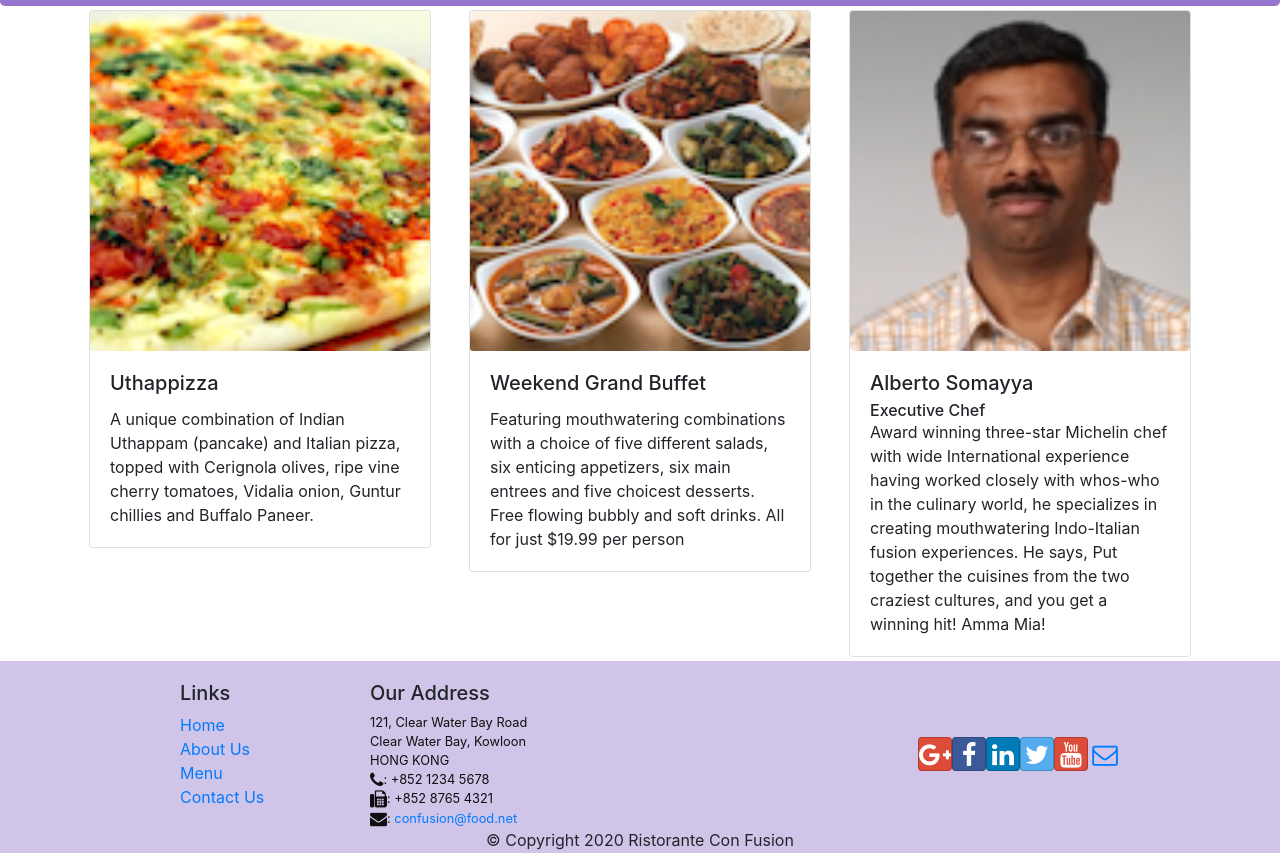
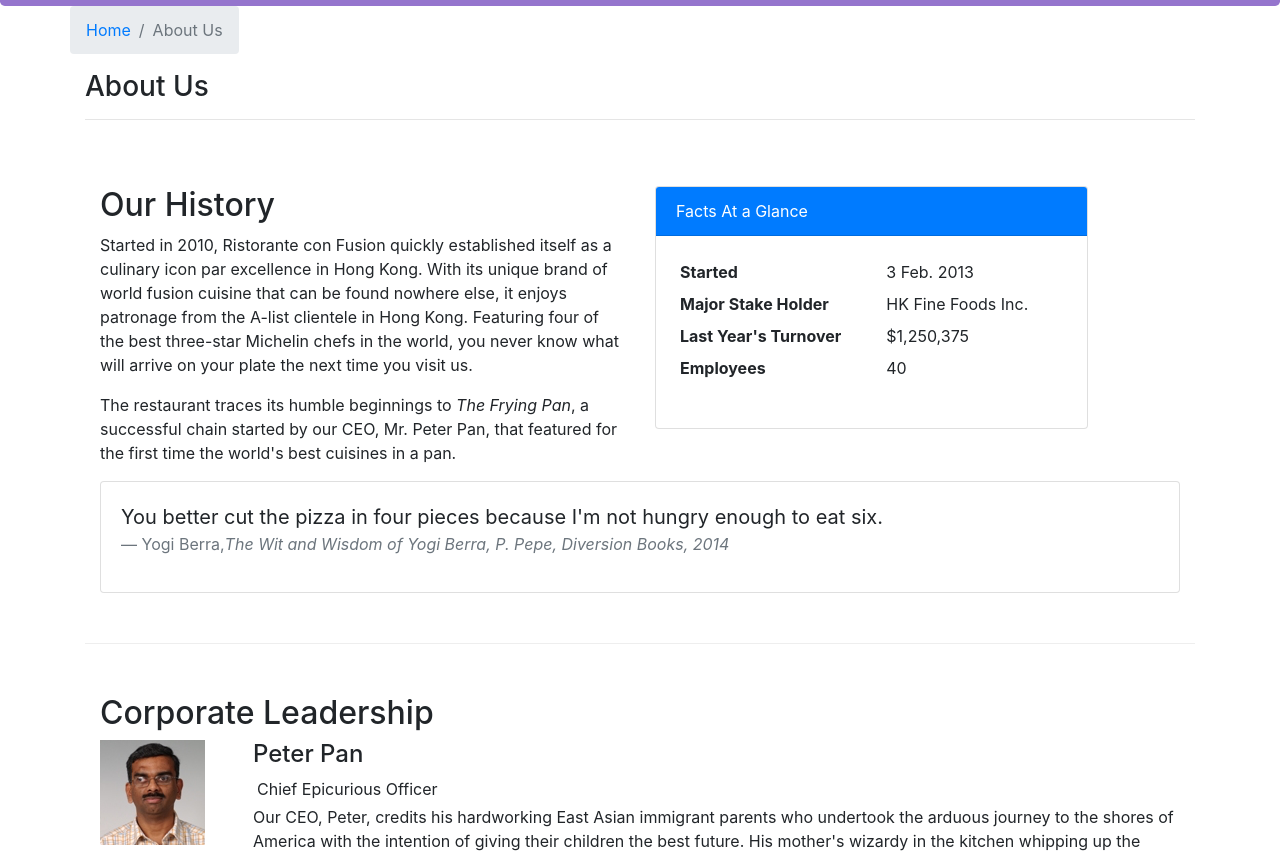
Before and after one commit to salvarecuero/confusion-react-app, a React (Create React App) app: page /aboutus in a window 1280 px wide. Before the commit this address led to /home. Shown: the part 336-1189 px from the top of the page. Built offline with nearby package versions, Linux system fonts and the light colour scheme.

Commit message:
Single Page Applications Part 2

```diff
--- /dev/null
+++ b/src/components/AboutComponent.js
@@ -0,0 +1,87 @@
+import React from 'react';
+import { Breadcrumb, BreadcrumbItem, Card, CardBody, CardHeader, Media } from 'reactstrap';
+import { Link } from 'react-router-dom';
+
+function About(props) {
+    return(
+        <div className="container">
+            <div className="row">
+                <Breadcrumb>
+                    <BreadcrumbItem><Link to="/home">Home</Link></BreadcrumbItem>
+                    <BreadcrumbItem active>About Us</BreadcrumbItem>
+                </Breadcrumb>
+                <div className="col-12">
+                    <h3>About Us</h3>
+                    <hr />
+                </div>
+            </div>
+            <div className="row row-content">
+                <div className="col-12 col-md-6">
+                    <h2>Our History</h2>
+                    <p>Started in 2010, Ristorante con Fusion quickly established itself as a culinary icon par excellence in Hong Kong. With its unique brand of world fusion cuisine that can be found nowhere else, it enjoys patronage from the A-list clientele in Hong Kong.  Featuring four of the best three-star Michelin chefs in the world, you never know what will arrive on your plate the next time you visit us.</p>
+                    <p>The restaurant traces its humble beginnings to <em>The Frying Pan</em>, a successful chain started by our CEO, Mr. Peter Pan, that featured for the first time the world's best cuisines in a pan.</p>
+                </div>
+                <div className="col-12 col-md-5">
+                    <Card>
+                        <CardHeader className="bg-primary text-white">Facts At a Glance</CardHeader>
+                        <CardBody>
+                            <dl className="row p-1">
+                                <dt className="col-6">Started</dt>
+                                <dd className="col-6">3 Feb. 2013</dd>
+                                <dt className="col-6">Major Stake Holder</dt>
+                                <dd className="col-6">HK Fine Foods Inc.</dd>
+                                <dt className="col-6">Last Year's Turnover</dt>
+                                <dd className="col-6">$1,250,375</dd>
+                                <dt className="col-6">Employees</dt>
+                                <dd className="col-6">40</dd>
+                            </dl>
+                        </CardBody>
+                    </Card>
+                </div>
+                <div className="col-12">
+                    <Card>
+                        <CardBody className="bg-faded">
+                            <blockquote className="blockquote">
+                                <p className="mb-0">You better cut the pizza in four pieces because
+                                    I'm not hungry enough to eat six.</p>
+                                <footer className="blockquote-footer">Yogi Berra,
+                                <cite title="Source Title">The Wit and Wisdom of Yogi Berra,
+                                    P. Pepe, Diversion Books, 2014</cite>
+                                </footer>
+                            </blockquote>
+                        </CardBody>
+                    </Card>
+                </div>
+            </div>
+            <div className="row row-content">
+                <div className="col-12">
+                    <h2>Corporate Leadership</h2>
+                </div>
+                <div className="col-12">
+                    <RenderLeader leaders={props.leaders} />
+                </div>
+            </div>
+        </div>
+    );
+}
+
+function RenderLeader({leaders}) {
+    leaders = leaders.map((leader) => {
+        return (
+            <Media tag="li">
+                <Media left middle>
+                    <Media object src={leader.image} alt={leader.name} />
+                </Media>
+                <Media body className="ml-5">
+                    <Media heading>{leader.name}</Media>
+                    <Media className="m-1">{leader.designation}</Media>
+                    <p>{leader.description}</p>
+                </Media>
+            </Media>
+        );
+    });
+
+    return leaders;
+}
+
+export default About;
--- a/src/components/ContactComponent.js
+++ b/src/components/ContactComponent.js
@@ -1,15 +1,30 @@
 import React from 'react';
+import { Breadcrumb, BreadcrumbItem } from 'reactstrap';
+import { Link } from 'react-router-dom';
 
 function Contact(props) {
     return(
         <div className="container">
+            <div className="row">
+                <Breadcrumb>
+                    <BreadcrumbItem>
+                        <Link to='/home'>Home</Link>
+                    </BreadcrumbItem>
+                    <BreadcrumbItem active>Contact Us</BreadcrumbItem>
+                </Breadcrumb>
+
+                <div className="col-12">
+                    <h3>Contact Us</h3>
+                    <hr />
+                </div>
+            </div>
             <div className="row row-content">
                 <div className="col-12">
                     <h3>Location Information</h3>
                 </div>
                 <div className="col-12 col-sm-4 offset-sm-1">
                         <h5>Our Address</h5>
-                        <address>
+                        <address href="/#">
                             121, Clear Water Bay Road<br />
                             Clear Water Bay, Kowloon<br />
                             HONG KONG<br />
@@ -24,7 +39,7 @@
                 <div className="col-12 col-sm-11 offset-sm-1">
                     <div className="btn-group" role="group">
                         <a role="button" className="btn btn-primary" href="tel:+85212345678"><i className="fa fa-phone"></i> Call</a>
-                        <a role="button" className="btn btn-info"><i className="fa fa-skype"></i> Skype</a>
+                        <a role="button" className="btn btn-info" href="/#"><i className="fa fa-skype"></i> Skype</a>
                         <a role="button" className="btn btn-success" href="mailto:confusion@food.net"><i className="fa fa-envelope-o"></i> Email</a>
                     </div>
                 </div>
--- a/src/components/DishdetailComponent.js
+++ b/src/components/DishdetailComponent.js
@@ -1,17 +1,33 @@
 import React from 'react';
-import { Card, CardImg, CardText, CardBody, CardTitle } from 'reactstrap';
+import { Card, CardImg, CardText, CardBody, CardTitle, Breadcrumb, BreadcrumbItem } from 'reactstrap';
+import { Link } from 'react-router-dom';
 
 const DishDetail = (props) => {
     const dish = props.dish;
+    const comments = props.comments;
     if (dish != null) {
         return (
             <div className="container">
+                <div className="row">
+                    <Breadcrumb>
+                        <BreadcrumbItem>
+                            <Link to='/menu'>Menu</Link>
+                        </BreadcrumbItem>
+
+                        <BreadcrumbItem active>{dish.name}</BreadcrumbItem>
+                    </Breadcrumb>
+
+                    <div className="col-12">
+                        <h3>{dish.name}</h3>
+                        <hr />
+                    </div>
+                </div>
                 <div className="row">
                     <div className="col-12 col-md-5 m-1">
                         <RenderDish dish={dish}/>
                     </div>
                     <div className="col-12 col-md-5 m-1">
-                        <RenderComments comments={dish.comments} />
+                        <RenderComments comments={comments} />
                     </div>
                 </div>
             </div>
--- a/src/components/HeaderComponent.js
+++ b/src/components/HeaderComponent.js
@@ -36,7 +36,7 @@
                                 </NavLink>
                             </NavItem>
                             <NavItem>
-                                <NavLink className="nav-link" to="/home">
+                                <NavLink className="nav-link" to="/aboutus">
                                     <span className="fa fa-info fa-lg"></span> About Us
                                 </NavLink>
                             </NavItem>
--- a/src/components/MainComponent.js
+++ b/src/components/MainComponent.js
@@ -1,5 +1,6 @@
 import React, { Component } from 'react';
 import Home from './HomeComponent';
+import About from './AboutComponent';
 import Menu from './MenuComponent';
 import Contact from './ContactComponent';
 import DishDetail from './DishdetailComponent';
@@ -34,12 +35,23 @@
                 leader={this.state.leaders.filter((leader) => leader.featured)[0]} />
           );
       };
+
+      const DishWithId = ({match}) => {
+        return(
+          <DishDetail dish={this.state.dishes.filter((dish) => dish.id === parseInt(match.params.dishId, 10))[0]}
+            comments={this.state.comments.filter((comment) => comment.dishId === parseInt(match.params.dishId, 10))}
+          />
+        );
+      }
+
       return (
           <div>
               <Header />
               <Switch>
                   <Route path="/home" component={HomePage} />
+                  <Route path="/aboutus" component={() => <About leaders={this.state.leaders} />} />
                   <Route exact path="/menu" component={() => <Menu dishes={this.state.dishes} />} />
+                  <Route path="/menu/:dishId" component={DishWithId} />
                   <Route exact path="/contactus" component={Contact} />
                   <Redirect to="/home" />
               </Switch>
--- a/src/components/MenuComponent.js
+++ b/src/components/MenuComponent.js
@@ -1,24 +1,26 @@
 import React from 'react';
-import { Card, CardImg, CardImgOverlay, CardTitle } from 'reactstrap';
+import { Card, CardImg, CardImgOverlay, CardTitle, Breadcrumb, BreadcrumbItem } from 'reactstrap';
+import { Link } from 'react-router-dom';
 
 function RenderMenuItem({ dish, onClick }) {
     return(
-        <Card onClick={() => onClick(dish.id)}>
-            <CardImg width="100%" src={dish.image} alt={dish.name} />
+        <Card>
+            <Link to={`/menu/${dish.id}`}>
+                <CardImg width="100%" src={dish.image} alt={dish.name} />
 
-            <CardImgOverlay>
-                <CardTitle>{dish.name}</CardTitle>
-            </CardImgOverlay>
+                <CardImgOverlay>
+                    <CardTitle>{dish.name}</CardTitle>
+                </CardImgOverlay>
+            </Link>
         </Card>
     );
 }
 
 const Menu = (props) => {
-
     const menu = props.dishes.map((dish) => {
         return (
             <div key={dish.id} className="col-12 col-md-5 m-1">
-                <RenderMenuItem dish={dish} onClick={props.onClick} />
+                <RenderMenuItem dish={dish}/>
             </div>
         );
     });
@@ -27,6 +29,19 @@
     return (
         <div className="container">
             <div className="row">
+                <Breadcrumb>
+                    <BreadcrumbItem>
+                        <Link to='/home'>Home</Link>
+                    </BreadcrumbItem>
+                    <BreadcrumbItem active>Menu</BreadcrumbItem>
+                </Breadcrumb>
+
+                <div className="col-12">
+                    <h3>Menu</h3>
+                    <hr />
+                </div>
+            </div>
+            <div className="row">
                 {menu}
             </div>
         </div>
```
